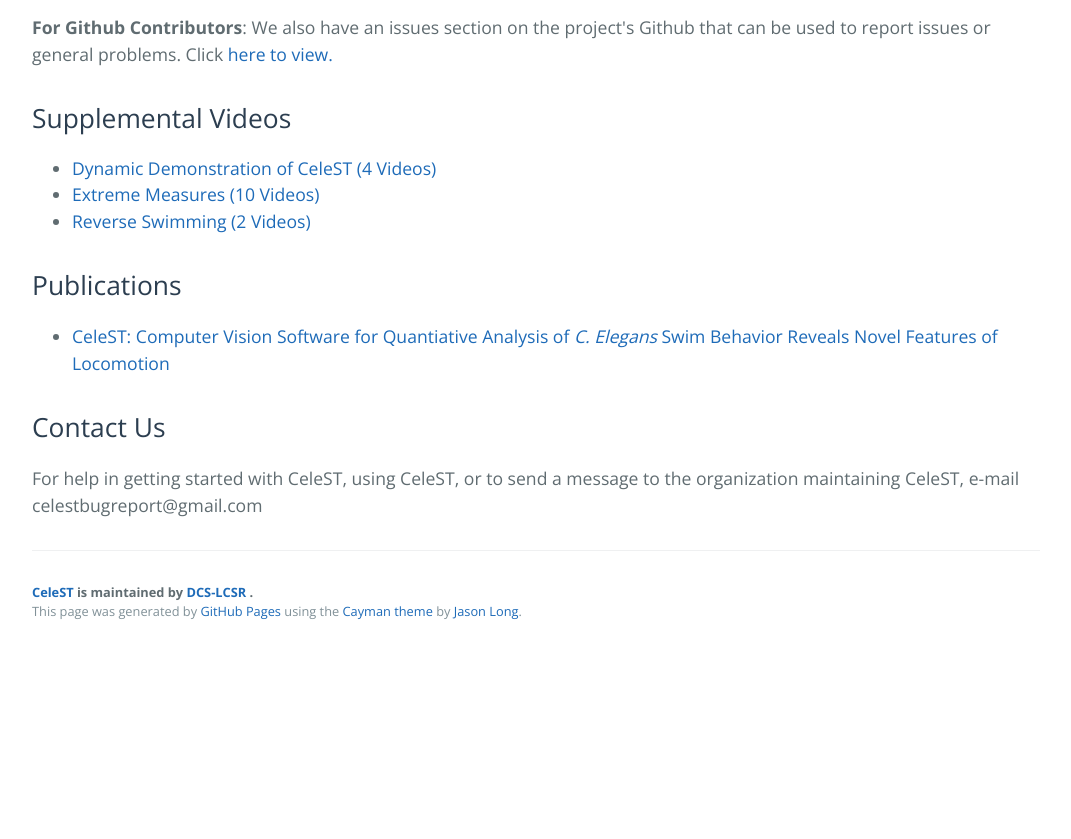
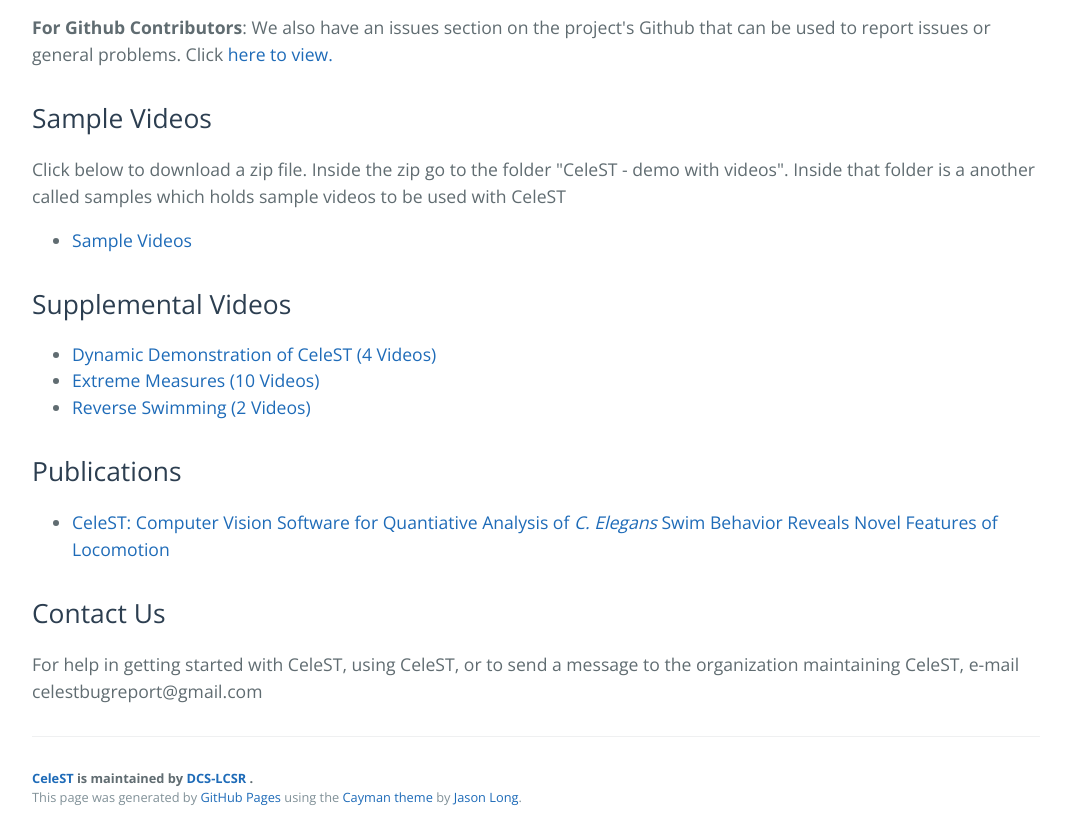
Before and after one commit to CeleSTMod/CeleST, a plain HTML site: page index.html in a window 1280 px wide. Shown: the part 3199-4038 px from the top of the page, without its empty margins (104-1175 px from the left). Before the commit the page ends 3852 px from the top, so only its background shows below. Drawn offline with nearby package versions, Linux system fonts and the light colour scheme.

Commit message:
added sample videos to page linked form celest.mbb.rutgers.edu

```diff
--- a/index.html
+++ b/index.html
@@ -120,6 +120,12 @@ The full package includes:<br>
 
 		<p><strong>For Github Contributors</strong>: We also have an issues section on the project's Github that can be used to report issues or general problems. Click <a href="https://github.com/DCS-LCSR/CeleST/issues">here to view.</a></p>
 
+        <h2><a class="anchor" href="#sample-videos" id="sample-videos"<span class="octicon octicon-link"></span></a>Sample Videos</h2>
+		<p>Click below to download a zip file. Inside the zip go to the folder "CeleST - demo with videos". Inside that folder is a another called samples which holds sample videos to be used with CeleST</p>
+                <ul>
+                <li><a href="http://celest.mbb.rutgers.edu/demos.zip">Sample Videos</a></li>
+                </ul>
+
         <h2><a class="anchor" href="#supplemental-videos" id="supplemental-videos"><span class=
         "octicon octicon-link"></span></a>Supplemental Videos</h2>
 	<ul>
```
